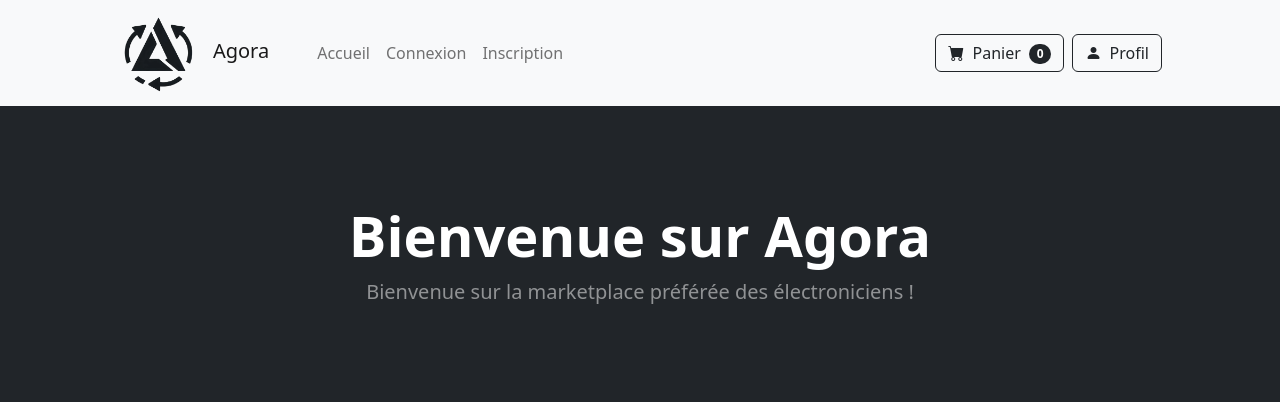
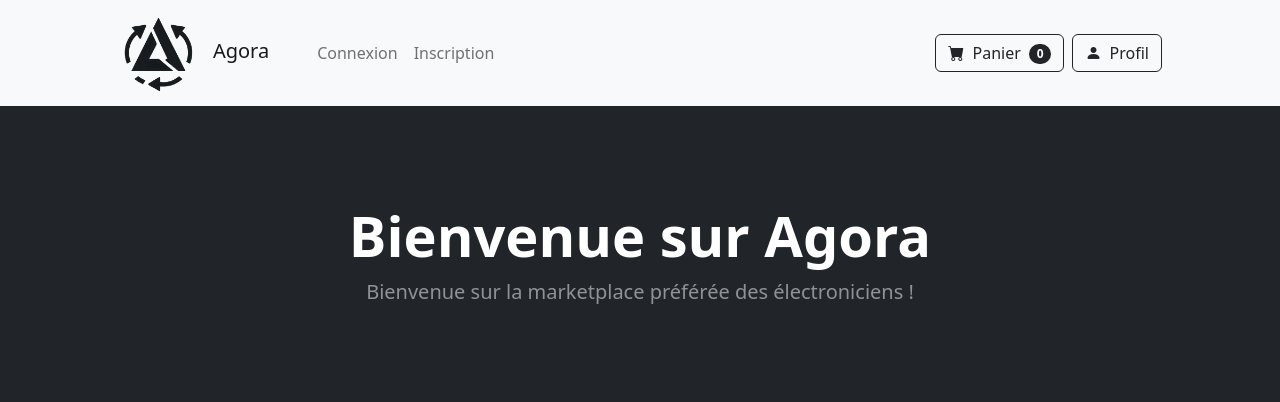
Before and after one commit to Rqbln/agora_ece, a PHP site: page /index.php in a window 1280 px wide. Shown: the top 402 px of the page. Run offline with PHP 8.4, Linux system fonts and the light colour scheme; data comes from the database, SQL or seed files in the repository; grey boxes labelled with a size stand in for pictures from a placeholder-image service; some libraries are stand-ins or nearby versions.

Commit message:
remove bouton "Accueil" navbar.php

```diff
--- a/includes/navbar.php
+++ b/includes/navbar.php
@@ -7,7 +7,6 @@
         <button class="navbar-toggler" type="button" data-bs-toggle="collapse" data-bs-target="#navbarSupportedContent" aria-controls="navbarSupportedContent" aria-expanded="false" aria-label="Toggle navigation"><span class="navbar-toggler-icon"></span></button>
         <div class="collapse navbar-collapse" id="navbarSupportedContent">
             <ul class="navbar-nav me-auto mb-2 mb-lg-0 ms-lg-4">
-                <li class="nav-item"><a class="nav-link nav-hover-effect" aria-current="page" href="/agora_ece/index.php">Accueil</a></li>
                 <li class="nav-item"><a class="nav-link nav-hover-effect" href="/agora_ece/login.php">Connexion</a></li>
                 <li class="nav-item"><a class="nav-link nav-hover-effect" href="/agora_ece/register.php">Inscription</a></li>
             </ul>
```
